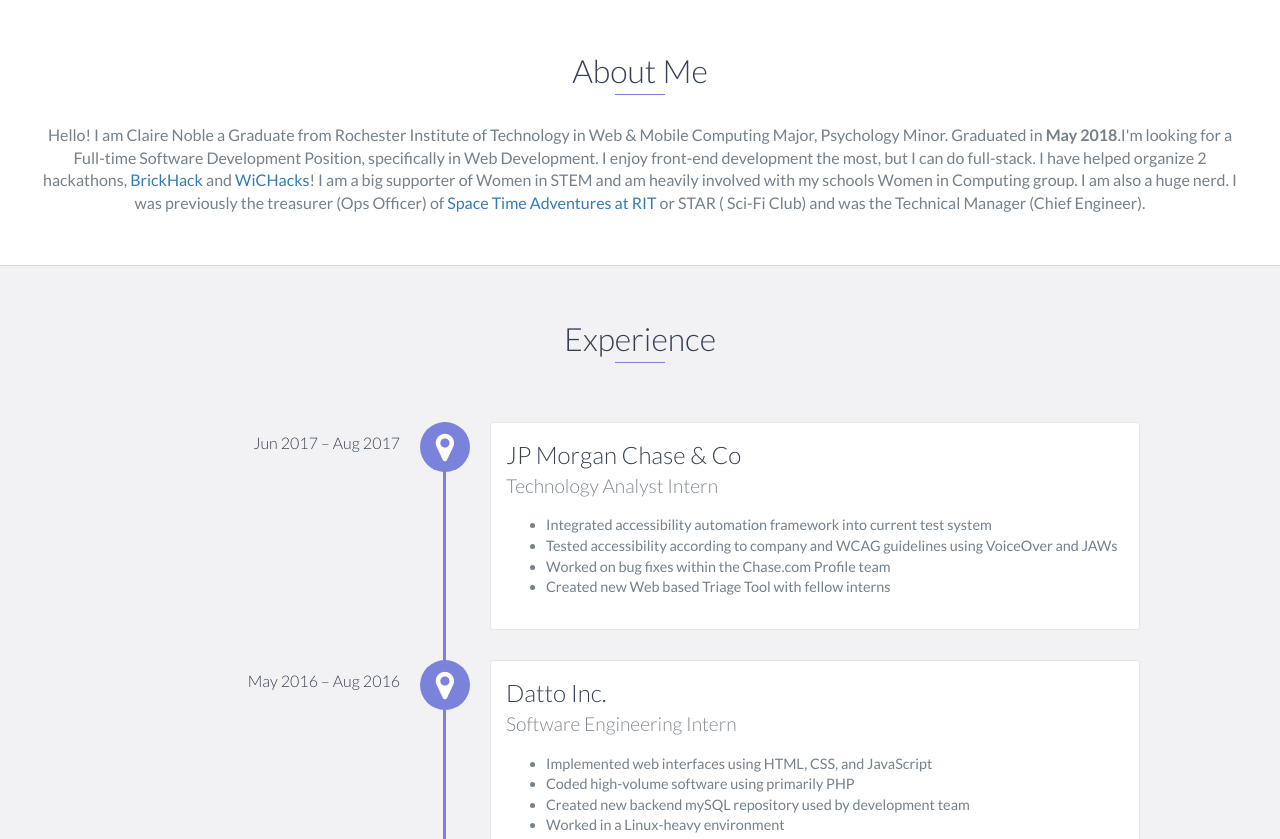
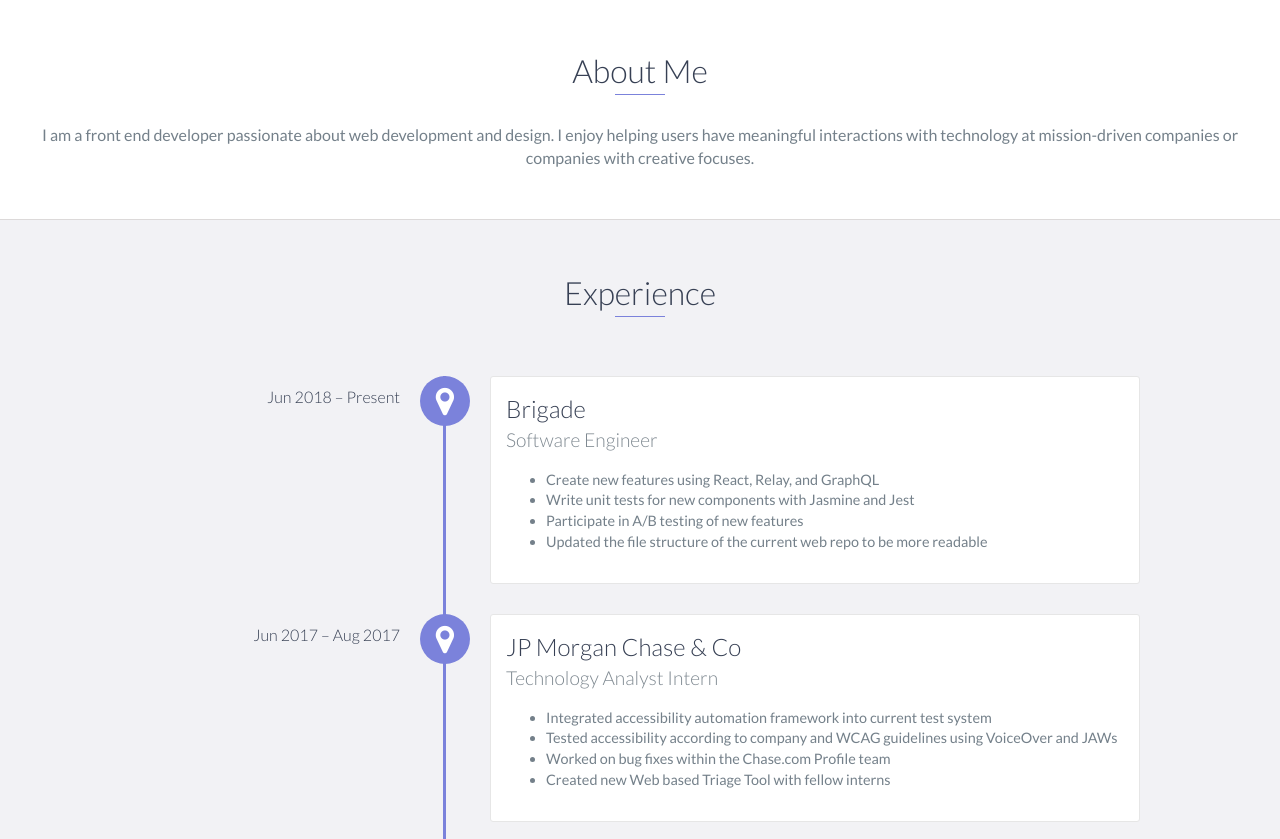
Before and after one commit to noblelady/noblelady.github.io, a website: page index.html in a window 1280 px wide. Shown: the part 802-1641 px from the top of the page. Drawn offline with nearby package versions, Linux system fonts and the light colour scheme.

Commit message:
Added in Brigade Info and new skills

```diff
--- a/index.html
+++ b/index.html
@@ -72,9 +72,8 @@
         <div>
             <h2 class="heading">About Me</h2>
             <p>
-                Hello! I am Claire Noble a Graduate from Rochester Institute of Technology in Web & Mobile Computing Major, Psychology Minor. Graduated in <b>May 2018</b>.I'm looking for a Full-time Software Development Position, specifically in Web Development. I enjoy front-end development the most, but I can do full-stack.
-                I have helped organize 2 hackathons, <a href="https://brickhack.io">BrickHack</a> and <a href="https://wichacks.io">WiCHacks</a>! I am a big supporter of Women in STEM and am heavily involved with my schools Women in Computing group.
-                I am also a huge nerd. I was previously the treasurer (Ops Officer) of <a href="https://ritstar.com/">Space Time Adventures at RIT</a> or STAR ( Sci-Fi Club) and was the Technical Manager (Chief Engineer).
+              I am a front end developer passionate about web development and design.
+              I enjoy helping users have meaningful interactions with technology at mission-driven companies or companies with creative focuses.
             </p>
         </div>
     </div>
@@ -83,6 +82,16 @@
     <div id="experience" class="background-alt">
         <h2 class="heading">Experience</h2>
         <div id="experience-timeline">
+            <div data-date="Jun 2018 – Present">
+                <h3>Brigade</h3>
+                <h4>Software Engineer</h4>
+                <ul>
+                    <li>Create new features using React, Relay, and GraphQL</li>
+                    <li>Write unit tests for new components with Jasmine and Jest</li>
+                    <li>Participate in A/B testing of new features</li>
+                    <li>Updated the file structure of the current web repo to be more readable</li>
+                </ul>
+            </div>
             <div data-date="Jun 2017 – Aug 2017">
                 <h3>JP Morgan Chase & Co</h3>
                 <h4>Technology Analyst Intern</h4>
@@ -291,6 +300,11 @@
             <li>Java</li>
             <li>HTML5</li>
             <li>CSS3</li>
+            <li>React</li>
+            <li>Relay</li>
+            <li>GraphQL</li>
+            <li>Jasmine</li>
+            <li>Jest</li>
             <li>PHP</li>
             <li>jQuery</li>
             <li>MySQL</li>
```
Also changed, not shown: 1 other file.
